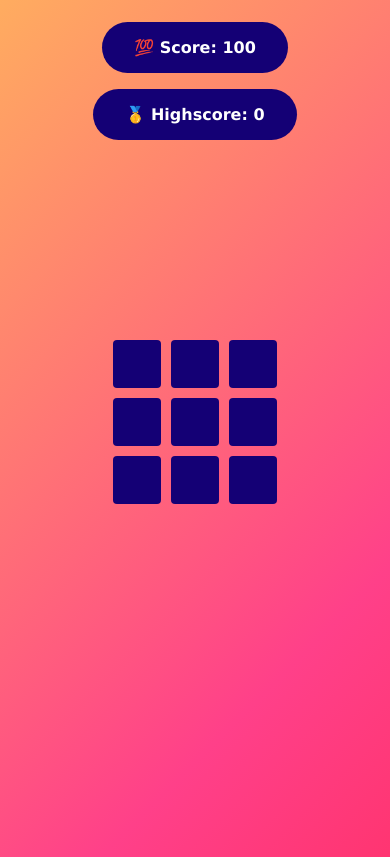
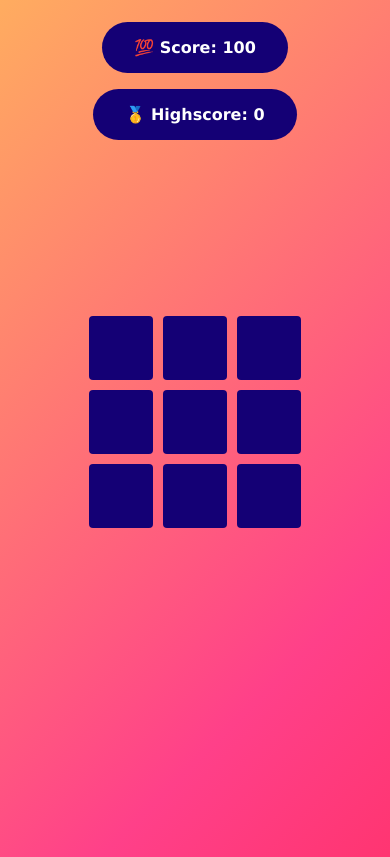
Before and after one commit to mohitboyidapu/mysterymania, a plain HTML site: page source-html-css-js/easy.html in a window 390 px wide. Drawn offline with Linux system fonts and the light colour scheme; a web font is replaced by a local one.

Commit message:
Update easy.html

```diff
--- a/source-html-css-js/easy.html
+++ b/source-html-css-js/easy.html
@@ -57,12 +57,12 @@
             width: 90%;
          }
          .game-board{
-            grid-template-columns: repeat(3, 3rem);
+            grid-template-columns: repeat(3, 4rem);
             gap: 10px;
          }
          .card{
-            width: 3rem;
-            height: 3rem;
+            width: 4rem;
+            height: 4rem;
             border-radius: 4px;
          }
          .card img{
```
